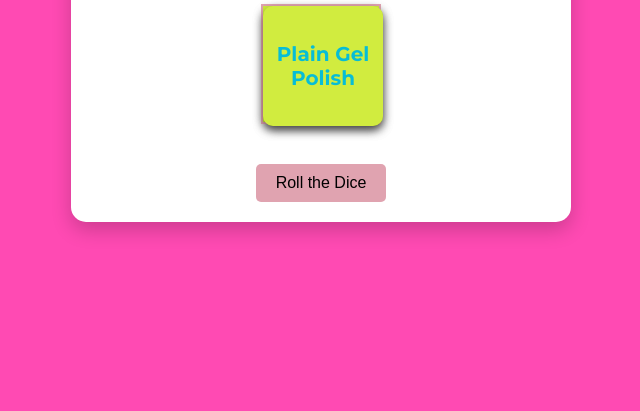
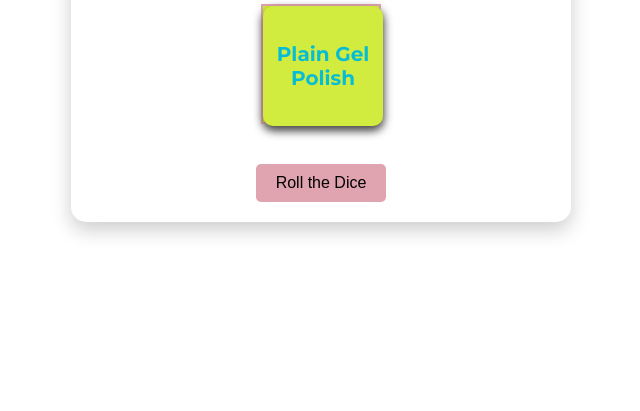
Before and after one commit to Varun-369/roll-a-dice-5k, a plain HTML site: page index.html in a window 1280 px wide. Shown: the part 389-800 px from the top of the page, without its empty margins (319-959 px from the left). Drawn offline with Linux system fonts and the light colour scheme.

Commit message:
background color changed styles.css

```diff
--- a/styles.css
+++ b/styles.css
@@ -9,7 +9,7 @@ body {
     flex-direction: column;
     height: 100vh;
     margin: 0;
-    background-color: #ff4ab3; /* Darker pastel pink background */
+    background-color: #ffb5co; /* Darker pastel pink background */
     font-family: 'Montserrat', sans-serif; /* Updated font */
 }
 
```
